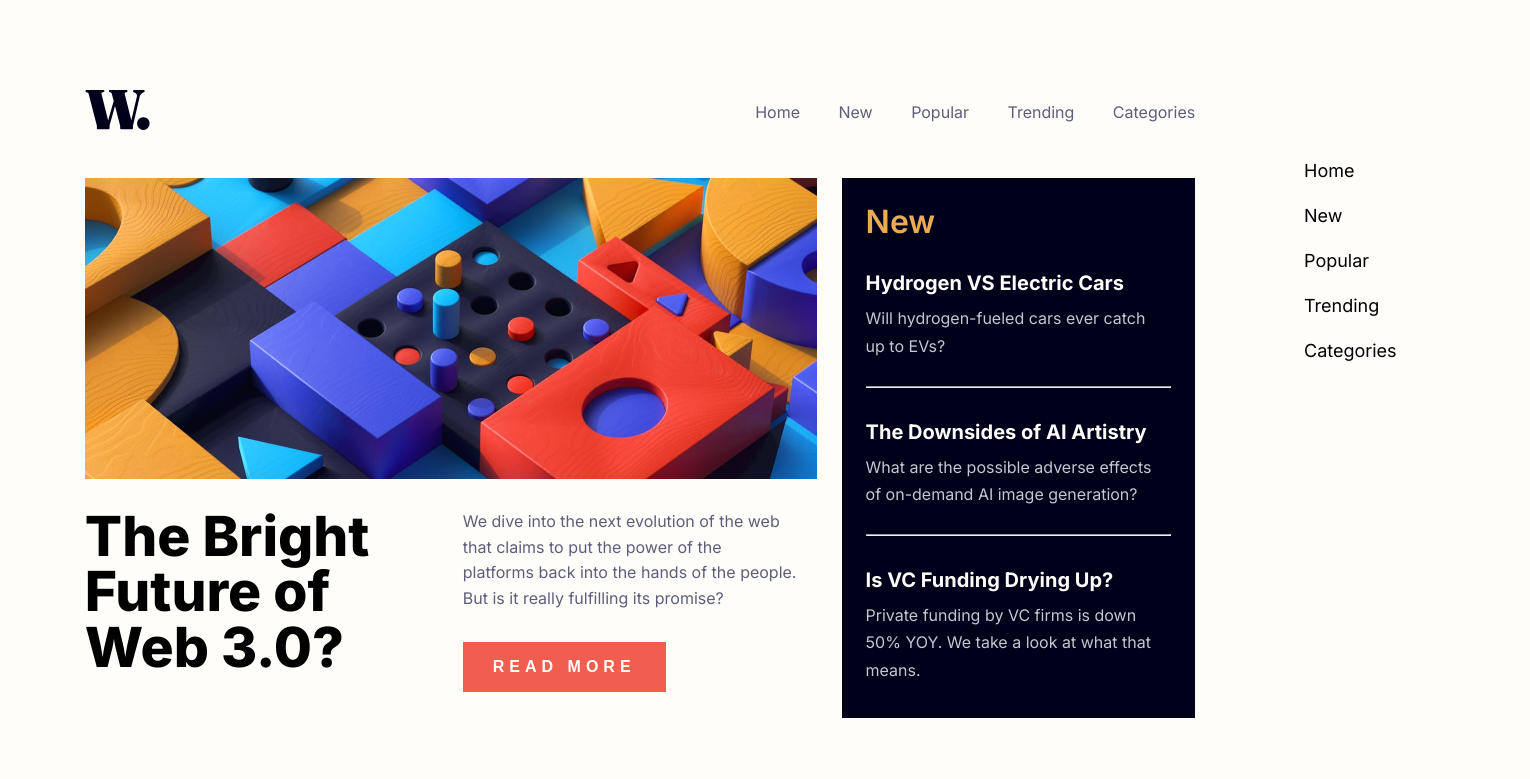
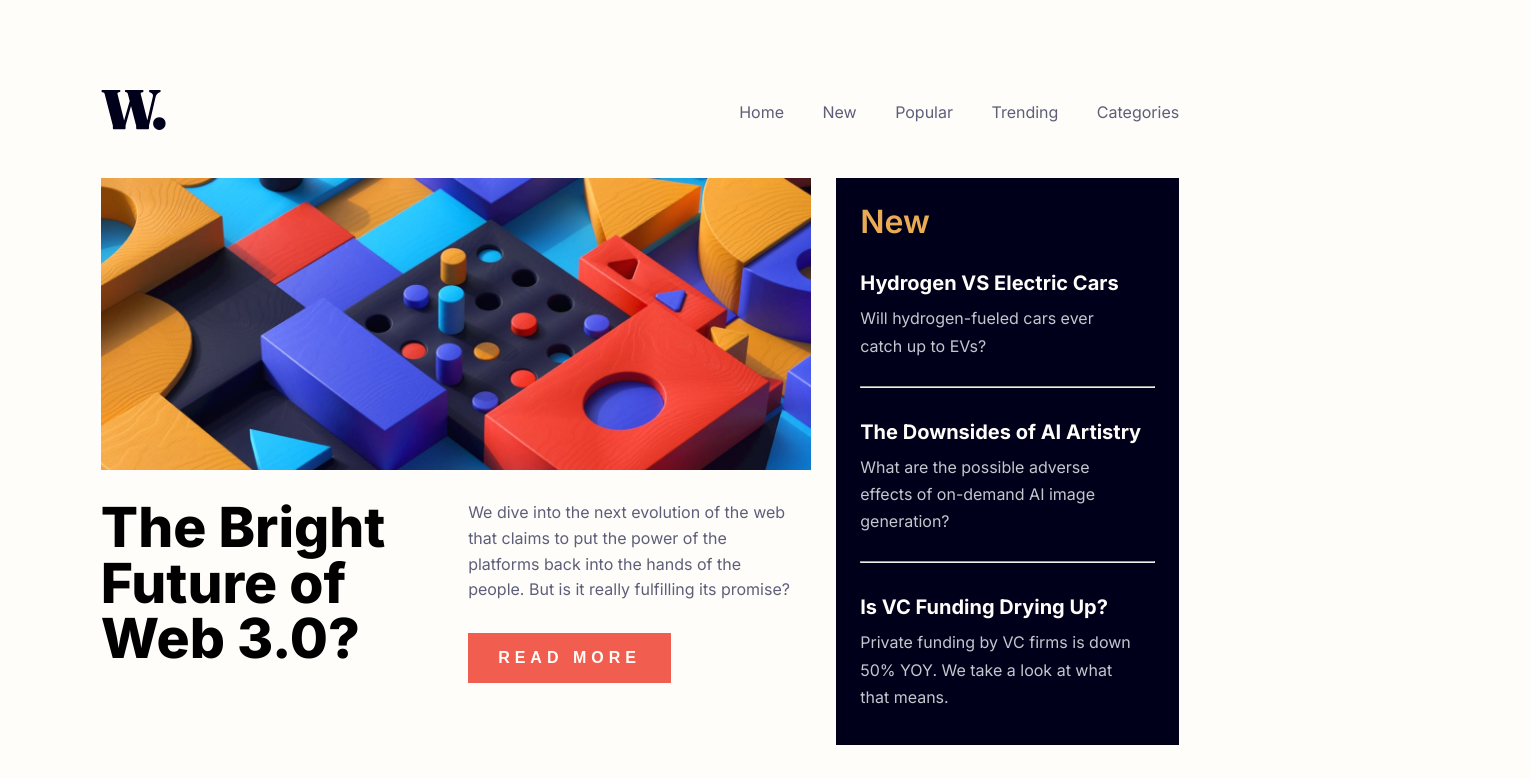
Before and after one commit to debriks/frontendmentor-news-homepage-main, a plain HTML site: page index.html in a window 1280 px wide. Shown: the top 779 px of the page, 1530 px wide, since content can reach past the window. Drawn offline with Linux system fonts and the light colour scheme.

Commit message:
Fixed the horizontal scrolling on Chrome

```diff
--- a/index.html
+++ b/index.html
@@ -24,16 +24,6 @@
     <title>Frontend Mentor | News homepage</title>
   </head>
   <body>
-    <div class="overlay" id="overlay"></div>
-    <div class="menu-mobile" id="menuMobile">
-      <ul>
-        <li class="menu-mobile-item"><a href="#"> Home</a></li>
-        <li class="menu-mobile-item"><a href="#">New</a></li>
-        <li class="menu-mobile-item"><a href="#">Popular</a></li>
-        <li class="menu-mobile-item"><a href="#">Trending</a></li>
-        <li class="menu-mobile-item"><a href="#">Categories</a></li>
-      </ul>
-    </div>
     <main class="container">
       <!-- GRID AREA HEADER -->
 
@@ -54,11 +44,18 @@
           </div>
           <div class="btn-hamburger hide-for-desktop" id="btnHamburger"></div>
           <ul id="menuDesktop" class="menu-desktop hide-for-mobile">
-            <li><a href="#" class="menu-desktop-item"> Home</a></li>
-            <li><a href="#" class="menu-desktop-item">New</a></li>
-            <li><a href="#" class="menu-desktop-item">Popular</a></li>
-            <li><a href="#" class="menu-desktop-item">Trending</a></li>
-            <li><a href="#" class="menu-desktop-item">Categories</a></li>
+            <li class="menu-desktop-item"><a href="#">Home</a></li>
+            <li class="menu-desktop-item"><a href="#">New</a></li>
+            <li class="menu-desktop-item"><a href="#">Popular</a></li>
+            <li class="menu-desktop-item"><a href="#">Trending</a></li>
+            <li class="menu-desktop-item"><a href="#">Categories</a></li>
+          </ul>
+          <ul id="menuMobile" class="menu-mobile">
+            <li class="menu-mobile-item"><a href="#">Home</a></li>
+            <li class="menu-mobile-item"><a href="#">New</a></li>
+            <li class="menu-mobile-item"><a href="#">Popular</a></li>
+            <li class="menu-mobile-item"><a href="#">Trending</a></li>
+            <li class="menu-mobile-item"><a href="#">Categories</a></li>
           </ul>
         </nav>
       </header>
@@ -152,6 +149,7 @@
         </article>
       </footer>
     </main>
+    <div class="overlay" id="overlay"></div>
     <script src="app.js"></script>
   </body>
 </html>
--- a/style.css
+++ b/style.css
@@ -28,6 +28,7 @@
 html {
   font-size: 100%;
   box-sizing: border-box;
+  height: 100%;
 }
 
 html:focus-within {
@@ -43,13 +44,14 @@ html:focus-within {
 
 body {
   margin: 0;
-  padding: 2.2rem 1rem;
   font-family: "Inter", sans-serif;
   background-color: var(--offWhite);
   min-height: 100vh;
   display: flex;
   justify-content: center;
   overflow-x: hidden;
+  /* position: relative; */
+  height: 100%;
 }
 
 body.noscroll {
@@ -115,8 +117,8 @@ button {
 /* CONTAINER */
 
 .container {
-  position: relative;
   width: 100%;
+  padding: 2.2rem 1rem;
   height: fit-content;
   overflow-x: hidden;
   max-width: 69.4rem;
@@ -178,10 +180,8 @@ button {
 /* OVERLAY */
 
 .overlay {
-  z-index: 9;
   min-height: 100vh;
   min-width: 100vw;
-  overflow-x: hidden;
   position: absolute;
   top: 0;
   bottom: 0;
@@ -190,7 +190,7 @@ button {
   background-color: rgba(0, 0, 26, 0.45);
   visibility: hidden;
   opacity: 0;
-  transition: all 0.25s ease-in-out;
+  transition: all 0.35s ease-in-out;
 }
 
 .overlay.show {
@@ -199,15 +199,15 @@ button {
 }
 
 .menu-mobile {
-  z-index: 10;
+  z-index: 9;
   min-height: 100vh;
-  width: 15.6rem;
+  width: 16rem;
   background-color: var(--offWhite);
   position: absolute;
   padding: 10rem var(--pb-25);
-  top: 0;
-  right: -15.6rem;
-  transition: all 0.35s ease-in-out;
+  top: -2.2rem;
+  right: -16rem;
+  transition: all 0.25s ease-in-out;
 }
 
 .menu-mobile-item {
@@ -221,7 +221,7 @@ button {
 }
 
 .menu-mobile.show {
-  right: 0;
+  right: -25px;
 }
 
 /* MENU DESKTOP */
```
